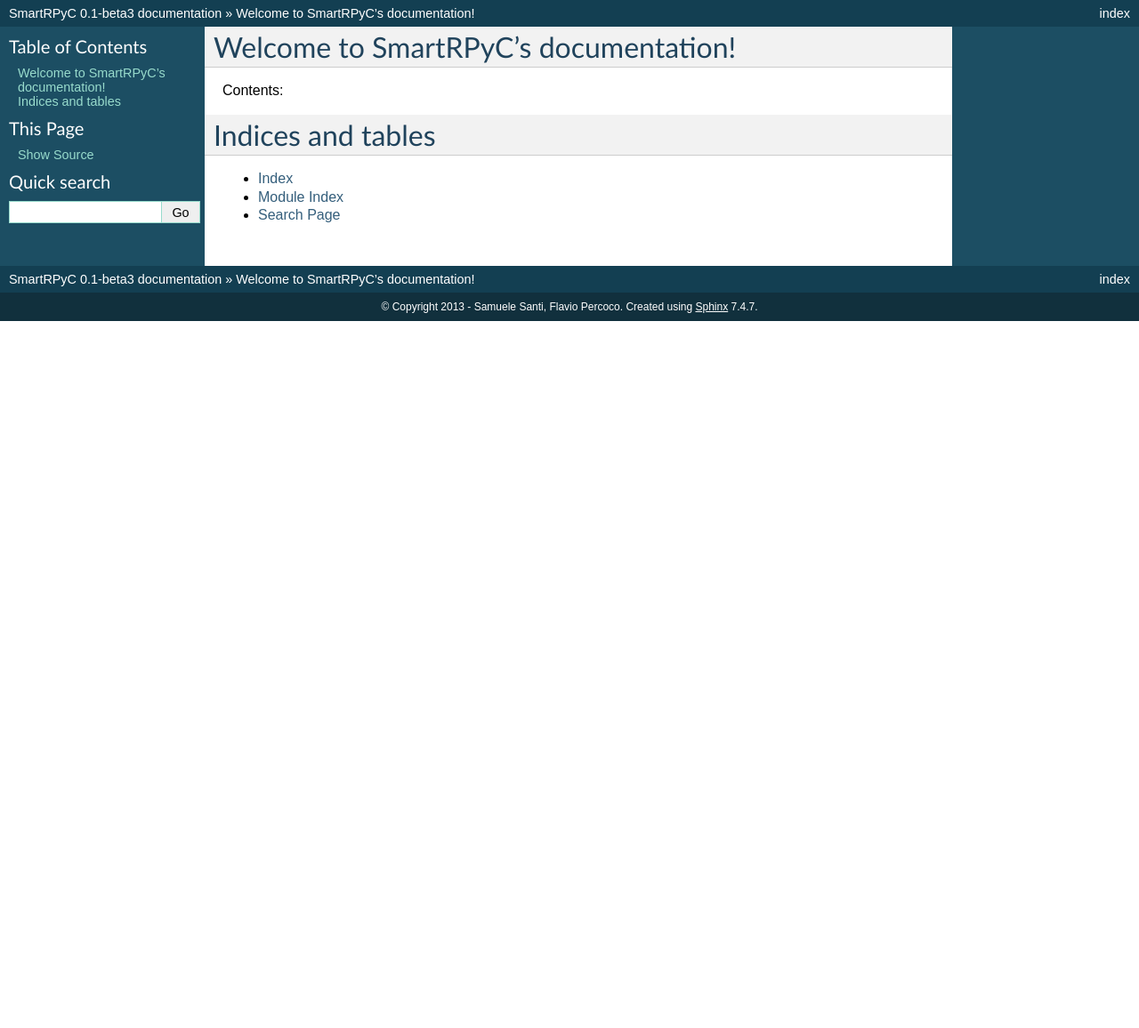
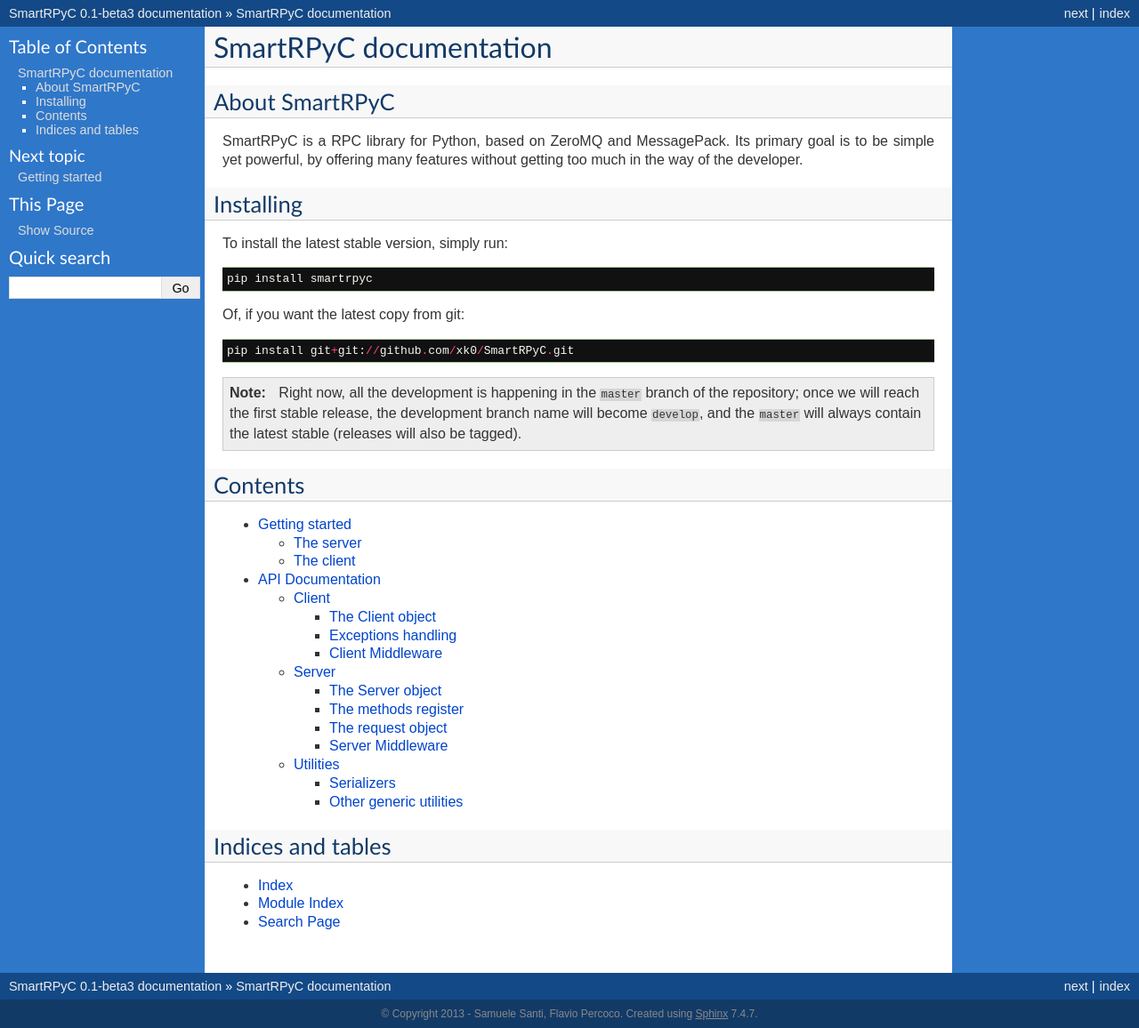
Before and after one commit to xk0/SmartRPyC, a Sphinx documentation site: the page built from docs/index.rst, in a window 1280 px wide. Shown: the whole page at 89% size. Built offline with Sphinx 7.4.7, drawn with Linux system fonts in a browser that asks for light colours; before the commit the page ends 900 px from its top, so only the background shows below that.

Commit message:
Added some documentation of the thing

```diff
--- /dev/null
+++ b/docs/api/client.rst
@@ -0,0 +1,31 @@
+Client
+######
+
+.. py:currentmodule:: smartrpyc.client
+
+The Client object
+=================
+
+This is the main Client class.
+
+.. autoclass:: Client
+    :members:
+    :undoc-members:
+
+
+Exceptions handling
+===================
+
+.. warning:: There is some work in progress here..
+
+.. autoclass:: RemoteException
+    :members:
+    :undoc-members:
+
+
+Client Middleware
+=================
+
+.. autoclass:: ClientMiddlewareBase
+    :members:
+    :undoc-members:
--- /dev/null
+++ b/docs/api/server.rst
@@ -0,0 +1,73 @@
+Server
+######
+
+.. py:currentmodule:: smartrpyc.server
+
+The Server object
+=================
+
+This is the main Server class.
+
+.. autoclass:: Server
+    :members:
+    :undoc-members:
+    :exclude-members: packer, request_class
+
+    .. py:attribute:: methods
+
+        A :py:class:`.MethodsRegister` object containing
+        the methods to be exposed via the RPC.
+
+        Usually this should **not** be replaced directly, but you can use
+        its :py:meth:`~.MethodsRegister.register` method to add new
+        methods.
+
+    .. py:attribute:: packer
+
+        The class to be used for unpacking the message from the client
+        and pack the response before sending.
+        Defaults to
+        :py:class:`~smartrpyc.utils.serialization.CustomMsgPackSerializer`.
+
+    .. py:attribute:: request_class
+
+        The class to be used to represent/wrap received requests.
+        Defaults to :py:class:`.Request`.
+
+    .. py:attribute:: socket
+
+        The underlying ZeroMQ REP socket. Do not tamper with this.
+
+
+The methods register
+====================
+
+The methods register is basically a wrapped dictionary holding methods
+to be exposed via the RPC.
+
+.. note:: This thing is being refactored right now to make it more powerful..
+
+.. autoclass:: MethodsRegister
+    :members:
+    :undoc-members:
+
+
+The request object
+==================
+
+The Request object holds information about the received request.
+
+.. autoclass:: Request
+    :members:
+    :undoc-members:
+
+
+Server Middleware
+=================
+
+Middleware can be used to extend the server functionality, by adding
+methods to be executed before and after the request is processed.
+
+.. autoclass:: ServerMiddlewareBase
+    :members:
+    :undoc-members:
--- a/docs/conf.py
+++ b/docs/conf.py
@@ -87,8 +87,36 @@
 # output. They are ignored by default.
 #show_authors = False
 
+# Customize colors..
+html_theme_options = {
+    'footerbgcolor': '#123A67',
+    'footertextcolor': '#888',
+
+    'sidebarbgcolor': "#2F77C9",
+    'sidebartextcolor': "#fff",
+    'sidebarlinkcolor': "#ddd",
+
+    'relbarbgcolor': '#134986',
+    'relbartextcolor': '#fff',
+    'relbarlinkcolor': '#eee',
+
+    'bgcolor': '#fff',
+    'textcolor': '#333',
+    'linkcolor': '#04c',
+    'visitedlinkcolor': '#04c',
+
+    'headbgcolor': '#f8f8f8',
+    'headtextcolor': '#123A67',
+    'headlinkcolor': '#04c',
+
+    'codebgcolor': '#111',
+    'codetextcolor': '#fff',
+}
+
+
 # The name of the Pygments (syntax highlighting) style to use.
-pygments_style = 'sphinx'
+#pygments_style = 'sphinx'
+pygments_style = 'monokai'
 
 # A list of ignored prefixes for module index sorting.
 #modindex_common_prefix = []
--- /dev/null
+++ b/docs/getting_started.rst
@@ -0,0 +1,53 @@
+Getting started
+###############
+
+So, here it is a quick example of how it is to work with SmartRPyC.
+
+The server
+==========
+
+.. code-block:: python
+
+    from smartrpyc.server import Server
+
+    my_server = Server()
+
+    @server.methods.register
+    def hello_world(request):
+        return "Hello, world!"
+
+    @server.methods.register
+    def hello(request, name='world'):
+        return "Hello, {}!".format(name)
+
+    my_server.bind('tcp://*:12345')
+    my_server.run()
+
+
+The client
+==========
+
+Setting up a client is even easier. Just instantiate a Client with the
+correct endpoint address, and start using it right away, as if it were
+a normal local Python object.
+
+.. code-block:: python
+
+    from smartrpyc.client import Client
+
+    client = Client('tcp://127.0.0.1:12345')
+
+And then you can use it like this:
+
+.. code-block:: python
+
+    >>> client.hello_world()
+    "Hello, world!"
+    >>> client.hello()
+    "Hello, world!"
+    >>> client.hello('user')
+    "Hello, user!"
+
+.. note::
+    All the exceptions raised on the remote side will be converted
+    to :py:exc:`RemoteException` objects.
--- a/docs/index.rst
+++ b/docs/index.rst
@@ -3,14 +3,43 @@
    You can adapt this file completely to your liking, but it should at least
    contain the root `toctree` directive.
 
-Welcome to SmartRPyC's documentation!
-=====================================
+SmartRPyC documentation
+#######################
 
-Contents:
+About SmartRPyC
+===============
+
+SmartRPyC is a RPC library for Python, based on ZeroMQ and MessagePack.
+Its primary goal is to be simple yet powerful, by offering many features
+without getting too much in the way of the developer.
+
+
+Installing
+==========
+
+To install the latest stable version, simply run::
+
+    pip install smartrpyc
+
+Of, if you want the latest copy from git::
+
+    pip install git+git://github.com/xk0/SmartRPyC.git
+
+.. note::
+    Right now, all the development is happening in the ``master`` branch
+    of the repository; once we will reach the first stable release, the
+    development branch name will become ``develop``, and the ``master`` will
+    always contain the latest stable (releases will also be tagged).
+
+
+Contents
+========
 
 .. toctree::
-   :maxdepth: 2
+   :maxdepth: 3
 
+   getting_started
+   api/index
 
 
 Indices and tables
```
Also changed, not shown: docs/api/index.rst (added, +8 -0 lines), docs/api/utils.rst (added, +38 -0 lines), 1 other file.
